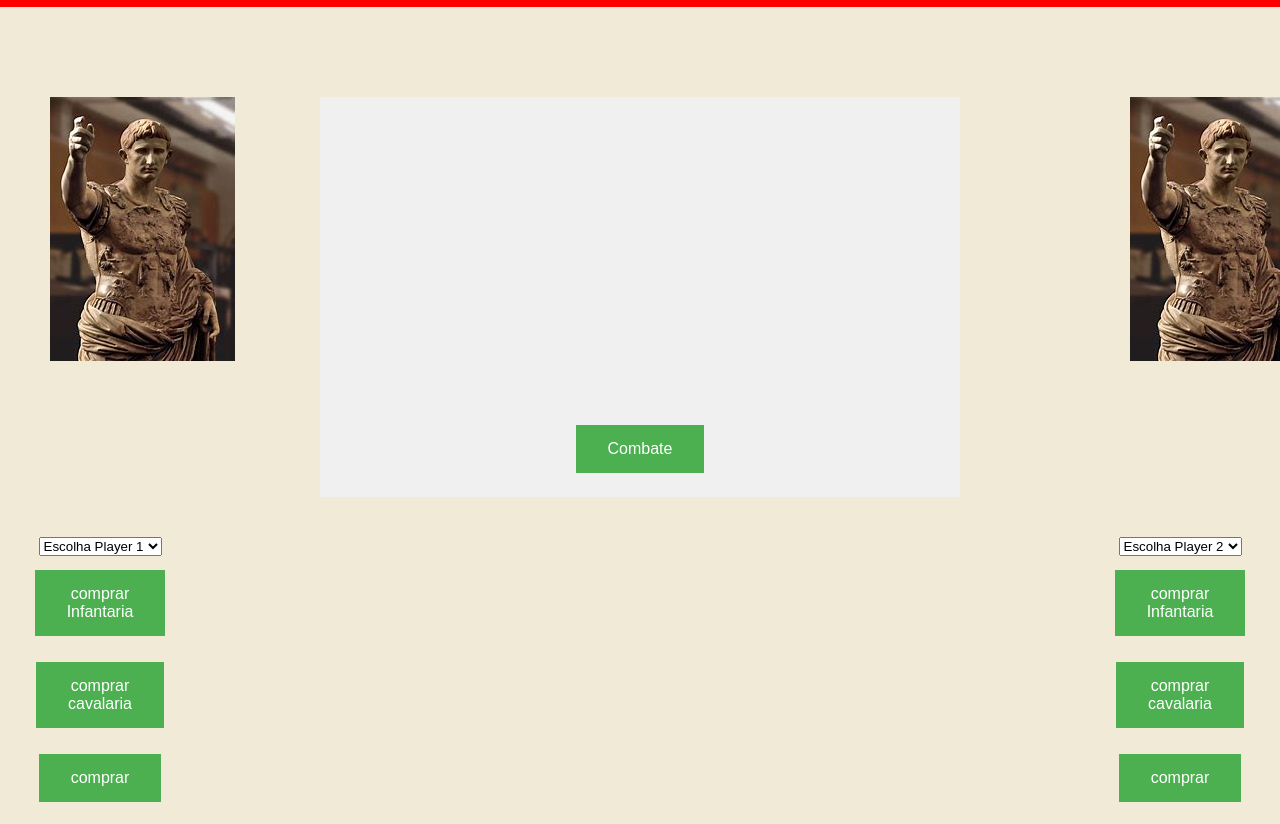
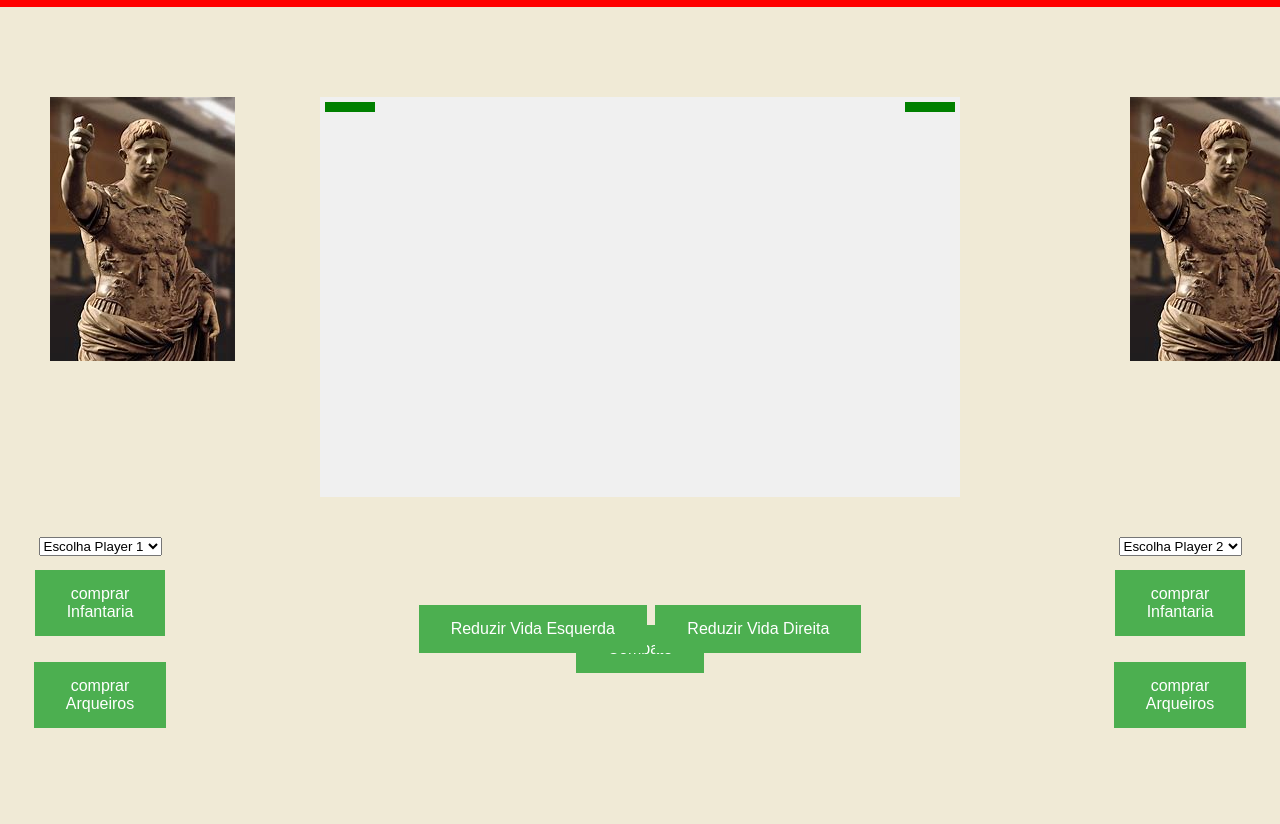
Before and after one commit to Stanganelli/ruler, a website: page site/public/mult.html in a window 1280 px wide. Shown: the part 103-927 px from the top of the page. After the commit the page ends 853 px from the top, so only its background shows below. Drawn offline with Linux system fonts and the light colour scheme.

Commit message:
redução de vida

```diff
--- a/site/public/css/mp.css
+++ b/site/public/css/mp.css
@@ -17,13 +17,13 @@
     right: calc(50px);
 }
 
-.middle-div {
+#canvas{
     position: absolute;
     width: 50%;
     height: 50%;
     top: 25%;
     left: 25%;
-    background-color: #f0f0f0; /
+    background-color: #f0f0f0;
 }
 
 .selector-buttons {
--- a/site/public/mult.html
+++ b/site/public/mult.html
@@ -36,8 +36,7 @@
             <option value="5">Augusto</option>
         </select>
         <button onclick="comprarInfant1()">comprar Infantaria </button><br>
-        <button onclick="comprarCav1()">comprar cavalaria</button><br>
-        <button onclick="comprarEsp1()">comprar <span id="spanart"></span></button><br>
+        <button onclick="comprarCav1()">comprar Arqueiros</button><br>
     </div>
 
 
@@ -54,20 +53,20 @@
             <option value="5">Augusto</option>
         </select>
         <button onclick="comprarInfant2()">comprar Infantaria </button><br>
-        <button onclick="comprarCav2()">comprar cavalaria</button><br>
-        <button onclick="comprarEsp2()">comprar <span id="spanart"></span></button><br>
+        <button onclick="comprarCav2()">comprar Arqueiros</button><br>
     </div>
 </body>
-<!-- Div no meio -->
-<div class="middle-div">
-    <!-- Conteúdo da div no meio -->
+    <canvas id="canvas"></canvas>
 
+
+<div class="combat-button">
+    <button>Combate</button>
     <div class="combat-button">
-        <button>Combate</button>
+        <button onclick="reduceLifeLeft()">Reduzir Vida Esquerda</button>
+        <button onclick="reduceLifeRight()">Reduzir Vida Direita</button>
     </div>
 
-</div>
-
+        </div>
 </div>
 
 
@@ -75,7 +74,56 @@
 </html>
 
 <script>
+    const canvas = document.getElementById('canvas');
+    const ctx = canvas.getContext('2d');
 
+    let topLeftLife = 100;
+    let topRightLife = 100;
 
+    const canvasWidth = window.innerWidth;
+    const canvasHeight = window.innerHeight;
+    canvas.width = canvasWidth;
+    canvas.height = canvasHeight;
 
+    const topLeftLifeBarWidth = 100;
+    const topLeftLifeBarHeight = 20;
+    const topLeftLifeBarX = 10;
+    const topLeftLifeBarY = 10;
+
+    const topRightLifeBarWidth = 100;
+    const topRightLifeBarHeight = 20;
+    const topRightLifeBarX = canvasWidth - topRightLifeBarWidth - 10;
+    const topRightLifeBarY = 10;
+
+    function drawLifeBars() {
+        drawLifeBar(topLeftLifeBarX, topLeftLifeBarY, topLeftLifeBarWidth, topLeftLifeBarHeight, topLeftLife);
+        drawLifeBar(topRightLifeBarX, topRightLifeBarY, topRightLifeBarWidth, topRightLifeBarHeight, topRightLife);
+    }
+
+    function drawLifeBar(x, y, width, height, life) {
+        ctx.clearRect(x, y - height - 5, width, height + 10);
+
+        ctx.fillStyle = 'gray';
+        ctx.fillRect(x, y, width, height);
+
+        ctx.fillStyle = 'green';
+        const lifeWidth = (life / 100) * width;
+        ctx.fillRect(x, y, lifeWidth, height);
+    }
+
+    function reduceLifeLeft() {
+        if (topLeftLife >= 10) {
+            topLeftLife -= 10;
+            drawLifeBars();
+        }
+    }
+
+    function reduceLifeRight() {
+        if (topRightLife >= 10) {
+            topRightLife -= 10;
+            drawLifeBars();
+        }
+    }
+
+    drawLifeBars();
 </script>
```
